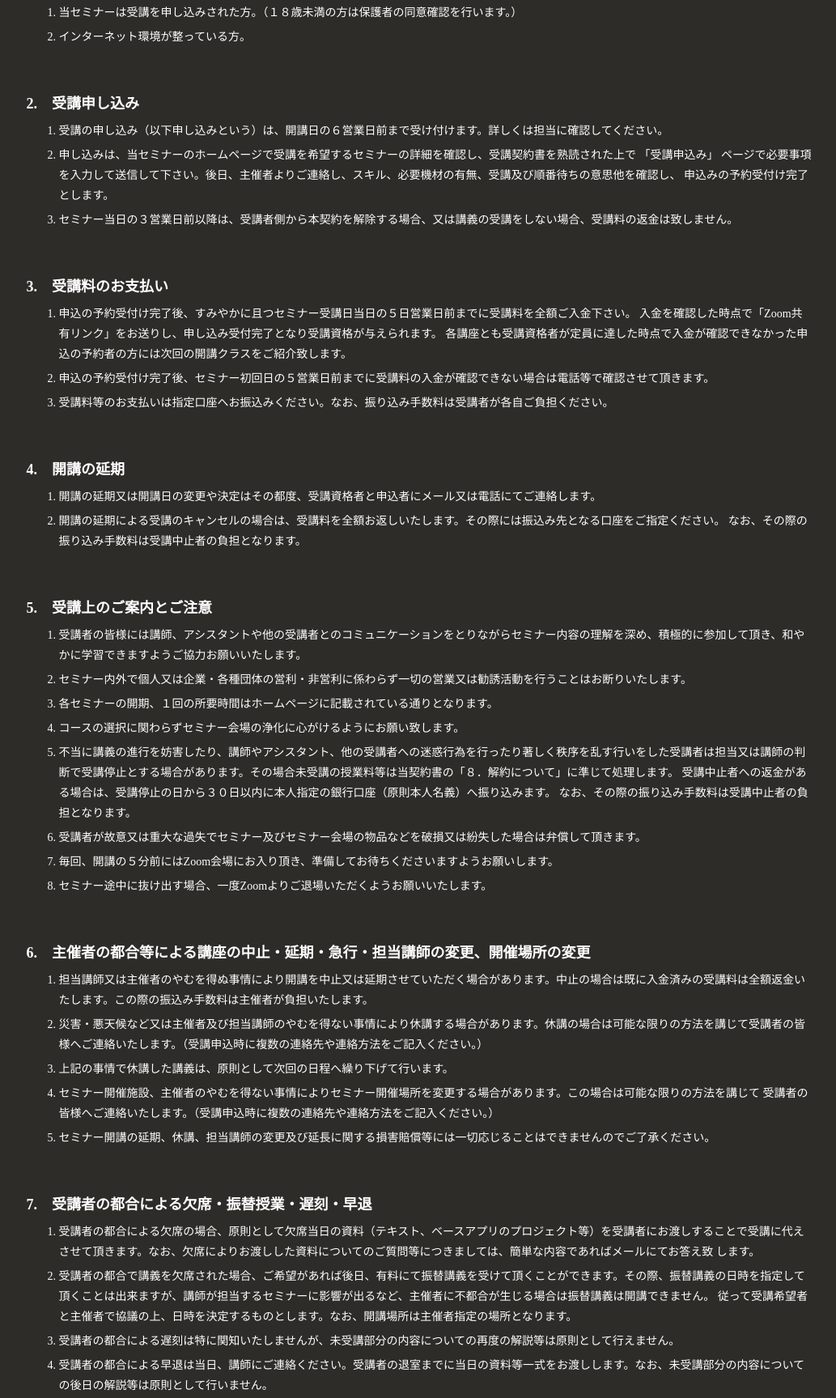
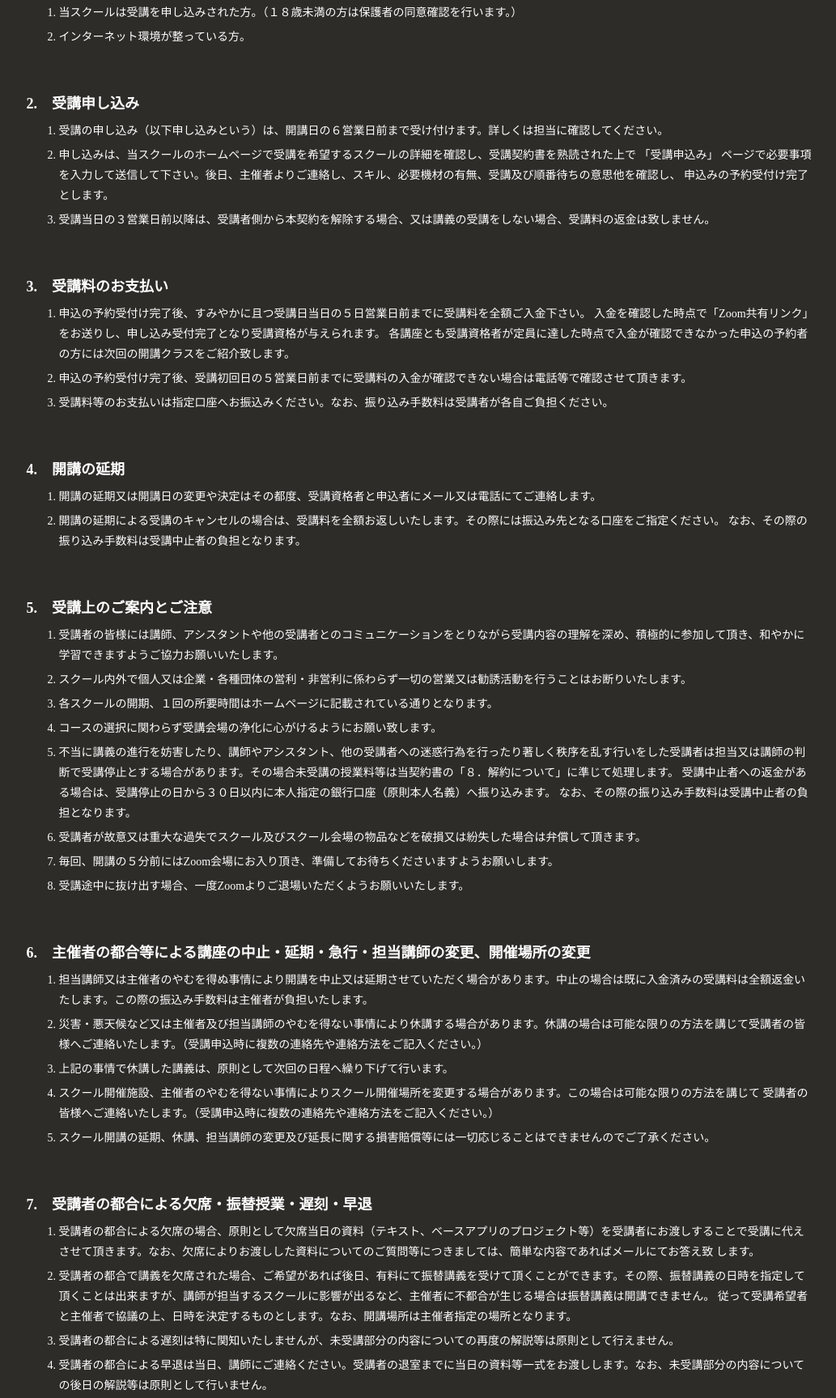
Before and after one commit to DrPoppyseed/forisseminar, a website: page src/user-agreement.html in a window 1280 px wide. Shown: the part 323-2050 px from the top of the page at 81% size, without its empty margins (121-1154 px from the left). Drawn offline with nearby package versions, Linux system fonts and the light colour scheme; files that its build step writes are made by us from their sources; files whose address does not match are found by name; a web font is replaced by a local one.

Commit message:
small changes

```diff
--- a/src/user-agreement.html
+++ b/src/user-agreement.html
@@ -33,15 +33,15 @@
     </header>
     <main>
         <div class='page__header'>
-            <h1 class='hero__title'>セミナー受講規約</h1>
+            <h1 class='hero__title'>FORIS SKY受講規約</h1>
             <p class='hero__text'>
-                下記の各項目がセミナー受講に関する受講者様との契約内容となりますので熟読され、ご理解、ご承認の上、お申し込みお願い申し上げます。
+                下記の各項目がスクール受講に関する受講者様との契約内容となりますので熟読され、ご理解、ご承認の上、お申し込みお願い申し上げます。
             </p><!-- hero__text -->
         </div><!-- page__header -->
         <section class="body_section body_section--01">
             <h2 class='section__title'>1.　受講者の条件</h2>
             <ol type="（１）">
-                <li>当セミナーは受講を申し込みされた方。（１８歳未満の方は保護者の同意確認を行います。）</li>
+                <li>当スクールは受講を申し込みされた方。（１８歳未満の方は保護者の同意確認を行います。）</li>
                 <li>インターネット環境が整っている方。</li>
             </ol>
         </section>
@@ -49,18 +49,18 @@
             <h2 class='section__title'>2.　受講申し込み</h2>
             <ol type="（１）">
                 <li>受講の申し込み（以下申し込みという）は、開講日の６営業日前まで受け付けます。詳しくは担当に確認してください。</li>
-                <li>申し込みは、当セミナーのホームページで受講を希望するセミナーの詳細を確認し、受講契約書を熟読された上で 「受講申込み」 ページで必要事項を入力して送信して下さい。後日、主催者よりご連絡し、スキル、必要機材の有無、受講及び順番待ちの意思他を確認し、
+                <li>申し込みは、当スクールのホームページで受講を希望するスクールの詳細を確認し、受講契約書を熟読された上で 「受講申込み」 ページで必要事項を入力して送信して下さい。後日、主催者よりご連絡し、スキル、必要機材の有無、受講及び順番待ちの意思他を確認し、
                     申込みの予約受付け完了とします。</li>
-                <li>セミナー当日の３営業日前以降は、受講者側から本契約を解除する場合、又は講義の受講をしない場合、受講料の返金は致しません。</li>
+                <li>受講当日の３営業日前以降は、受講者側から本契約を解除する場合、又は講義の受講をしない場合、受講料の返金は致しません。</li>
             </ol>
         </section>
         <section class="body_section body_section--03">
             <h2 class='section__title'>3.　受講料のお支払い</h2>
             <ol type="（１）">
-                <li>申込の予約受付け完了後、すみやかに且つセミナー受講日当日の５日営業日前までに受講料を全額ご入金下さい。
+                <li>申込の予約受付け完了後、すみやかに且つ受講日当日の５日営業日前までに受講料を全額ご入金下さい。
                     入金を確認した時点で「Zoom共有リンク」をお送りし、申し込み受付完了となり受講資格が与えられます。
                     各講座とも受講資格者が定員に達した時点で入金が確認できなかった申込の予約者の方には次回の開講クラスをご紹介致します。</li>
-                <li>申込の予約受付け完了後、セミナー初回日の５営業日前までに受講料の入金が確認できない場合は電話等で確認させて頂きます。</li>
+                <li>申込の予約受付け完了後、受講初回日の５営業日前までに受講料の入金が確認できない場合は電話等で確認させて頂きます。</li>
                 <li>受講料等のお支払いは指定口座へお振込みください。なお、振り込み手数料は受講者が各自ご負担ください。</li>
             </ol>
         </section>
@@ -75,16 +75,16 @@
         <section class="body_section body_section--05">
             <h2 class='section__title'>5.　受講上のご案内とご注意</h2>
             <ol type="（１）">
-                <li>受講者の皆様には講師、アシスタントや他の受講者とのコミュニケーションをとりながらセミナー内容の理解を深め、積極的に参加して頂き、和やかに学習できますようご協力お願いいたします。</li>
-                <li>セミナー内外で個人又は企業・各種団体の営利・非営利に係わらず一切の営業又は勧誘活動を行うことはお断りいたします。</li>
-                <li>各セミナーの開期、１回の所要時間はホームページに記載されている通りとなります。</li>
-                <li>コースの選択に関わらずセミナー会場の浄化に心がけるようにお願い致します。</li>
+                <li>受講者の皆様には講師、アシスタントや他の受講者とのコミュニケーションをとりながら受講内容の理解を深め、積極的に参加して頂き、和やかに学習できますようご協力お願いいたします。</li>
+                <li>スクール内外で個人又は企業・各種団体の営利・非営利に係わらず一切の営業又は勧誘活動を行うことはお断りいたします。</li>
+                <li>各スクールの開期、１回の所要時間はホームページに記載されている通りとなります。</li>
+                <li>コースの選択に関わらず受講会場の浄化に心がけるようにお願い致します。</li>
                 <li>不当に講義の進行を妨害したり、講師やアシスタント、他の受講者への迷惑行為を行ったり著しく秩序を乱す行いをした受講者は担当又は講師の判断で受講停止とする場合があります。その場合未受講の授業料等は当契約書の「８．解約について」に準じて処理します。
                     受講中止者への返金がある場合は、受講停止の日から３０日以内に本人指定の銀行口座（原則本人名義）へ振り込みます。
                     なお、その際の振り込み手数料は受講中止者の負担となります。</li>
-                <li>受講者が故意又は重大な過失でセミナー及びセミナー会場の物品などを破損又は紛失した場合は弁償して頂きます。</li>
+                <li>受講者が故意又は重大な過失でスクール及びスクール会場の物品などを破損又は紛失した場合は弁償して頂きます。</li>
                 <li>毎回、開講の５分前にはZoom会場にお入り頂き、準備してお待ちくださいますようお願いします。</li>
-                <li>セミナー途中に抜け出す場合、一度Zoomよりご退場いただくようお願いいたします。</li>
+                <li>受講途中に抜け出す場合、一度Zoomよりご退場いただくようお願いいたします。</li>
             </ol>
         </section>
         <section class="body_section body_section--06">
@@ -93,9 +93,9 @@
                 <li>担当講師又は主催者のやむを得ぬ事情により開講を中止又は延期させていただく場合があります。中止の場合は既に入金済みの受講料は全額返金いたします。この際の振込み手数料は主催者が負担いたします。</li>
                 <li>災害・悪天候など又は主催者及び担当講師のやむを得ない事情により休講する場合があります。休講の場合は可能な限りの方法を講じて受講者の皆様へご連絡いたします。（受講申込時に複数の連絡先や連絡方法をご記入ください。）</li>
                 <li>上記の事情で休講した講義は、原則として次回の日程へ繰り下げて行います。</li>
-                <li>セミナー開催施設、主催者のやむを得ない事情によりセミナー開催場所を変更する場合があります。この場合は可能な限りの方法を講じて
+                <li>スクール開催施設、主催者のやむを得ない事情によりスクール開催場所を変更する場合があります。この場合は可能な限りの方法を講じて
                     受講者の皆様へご連絡いたします。（受講申込時に複数の連絡先や連絡方法をご記入ください。）</li>
-                <li>セミナー開講の延期、休講、担当講師の変更及び延長に関する損害賠償等には一切応じることはできませんのでご了承ください。</li>
+                <li>スクール開講の延期、休講、担当講師の変更及び延長に関する損害賠償等には一切応じることはできませんのでご了承ください。</li>
             </ol>
         </section>
         <section class="body_section body_section--07">
@@ -103,7 +103,7 @@
             <ol type="（１）">
                 <li>受講者の都合による欠席の場合、原則として欠席当日の資料（テキスト、ベースアプリのプロジェクト等）を受講者にお渡しすることで受講に代えさせて頂きます。なお、欠席によりお渡しした資料についてのご質問等につきましては、簡単な内容であればメールにてお答え致
                     します。</li>
-                <li>受講者の都合で講義を欠席された場合、ご希望があれば後日、有料にて振替講義を受けて頂くことができます。その際、振替講義の日時を指定して頂くことは出来ますが、講師が担当するセミナーに影響が出るなど、主催者に不都合が生じる場合は振替講義は開講できません。
+                <li>受講者の都合で講義を欠席された場合、ご希望があれば後日、有料にて振替講義を受けて頂くことができます。その際、振替講義の日時を指定して頂くことは出来ますが、講師が担当するスクールに影響が出るなど、主催者に不都合が生じる場合は振替講義は開講できません。
                     従って受講希望者と主催者で協議の上、日時を決定するものとします。なお、開講場所は主催者指定の場所となります。</li>
                 <li>受講者の都合による遅刻は特に関知いたしませんが、未受講部分の内容についての再度の解説等は原則として行えません。</li>
                 <li>受講者の都合による早退は当日、講師にご連絡ください。受講者の退室までに当日の資料等一式をお渡しします。なお、未受講部分の内容についての後日の解説等は原則として行いません。</li>
@@ -112,8 +112,8 @@
         <section class="body_section body_section--08">
             <h2 class='section__title'>8.　解約、受講料の返金について</h2>
             <ol type="（１）">
-                <li>セミナー当日の３営業日前までに受講者より解約のお申し出があれば、受講料をご返金いたします。ただし、振込み手数料は受講者のご負担となり、解約のお申し出から３０日以内に解約申請者が指定する口座に該当金額を振り込みます。</li>
-                <li>セミナー当日の３営業日前以降は、理由の如何にかかわらず受講料はお返しできませんのでご了承ください。</li>
+                <li>受講当日の３営業日前までに受講者より解約のお申し出があれば、受講料をご返金いたします。ただし、振込み手数料は受講者のご負担となり、解約のお申し出から３０日以内に解約申請者が指定する口座に該当金額を振り込みます。</li>
+                <li>受講当日の３営業日前以降は、理由の如何にかかわらず受講料はお返しできませんのでご了承ください。</li>
                 <li>主催者がやむを得ないと認めた場合に限り、受講料をお返しします。なお、振込み手数料は解約申請者の負担とし、主催者の返金決定から３０日以内に解約申請者が指定する口座に該当金額を振り込みます。</li>
             </ol>
         </section>
@@ -121,8 +121,8 @@
             <h2 class='section__title'>9.　教材、資料について</h2>
             <ol type="（１）">
                 <li>テキスト及び各資料はオンラインで用意している場合があります。プリントアウトが必要な方は各自でお願いします。</li>
-                <li>テキスト及び各資料の著作権、セミナーの録画他、全ての権利は主催者に属します。これらの複写、譲渡などの行為は禁止します。</li>
-                <li>セミナーで使用する全てのアプリは受講者個人でのみ、利用してください。目的のいかんにかかわらず譲渡、配布は禁止します。ただし、Zoomに関してはこちらでは関知いたしません。</li>
+                <li>テキスト及び各資料の著作権、スクールの録画他、全ての権利は主催者に属します。これらの複写、譲渡などの行為は禁止します。</li>
+                <li>スクールで使用する全てのアプリは受講者個人でのみ、利用してください。目的のいかんにかかわらず譲渡、配布は禁止します。ただし、Zoomに関してはこちらでは関知いたしません。</li>
             </ol>
         </section>
         <section class="body_section body_section--10">
```
